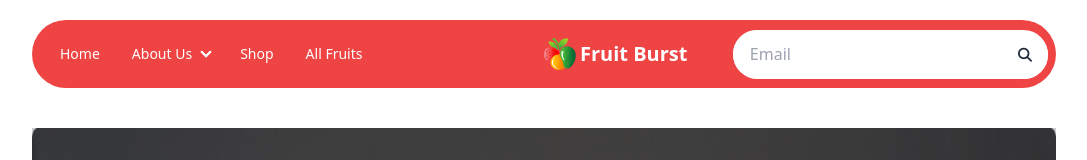
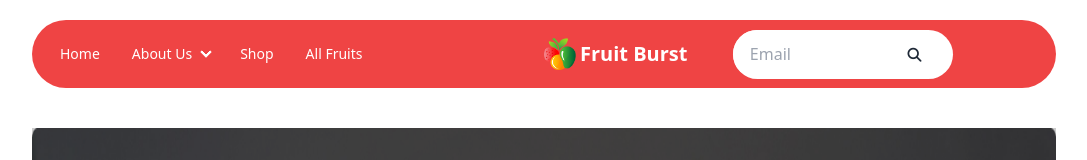
Before and after one commit to shaikot07/assignment-03, a plain HTML site: page index.html in a window 1280 px wide. Shown: the top 160 px of the page, without its empty margins (96-1183 px from the left). Drawn offline with nearby package versions, Linux system fonts and the light colour scheme; grey boxes are pictures that could not be loaded.

Commit message:
fix some nav issus

```diff
--- a/index.html
+++ b/index.html
@@ -89,8 +89,8 @@
                           <a class=" normal-case text-xl font-bold text-white">Fruit Burst</a>
                         </div>
                         <div class="hidden lg:block">
-                          <div class=" bg-white rounded-full">
-                            <input class="input rounded-full" placeholder="Email"/>
+                          <div class=" bg-white rounded-full w-[70%]">
+                            <input class="input rounded-full w-[70%]" placeholder="Email"/>
                             <button class="btn border-none bg-white join-item rounded-r-full"><i class="fa-solid fa-magnifying-glass"></i></button>
                           </div>
                         </div>
```
